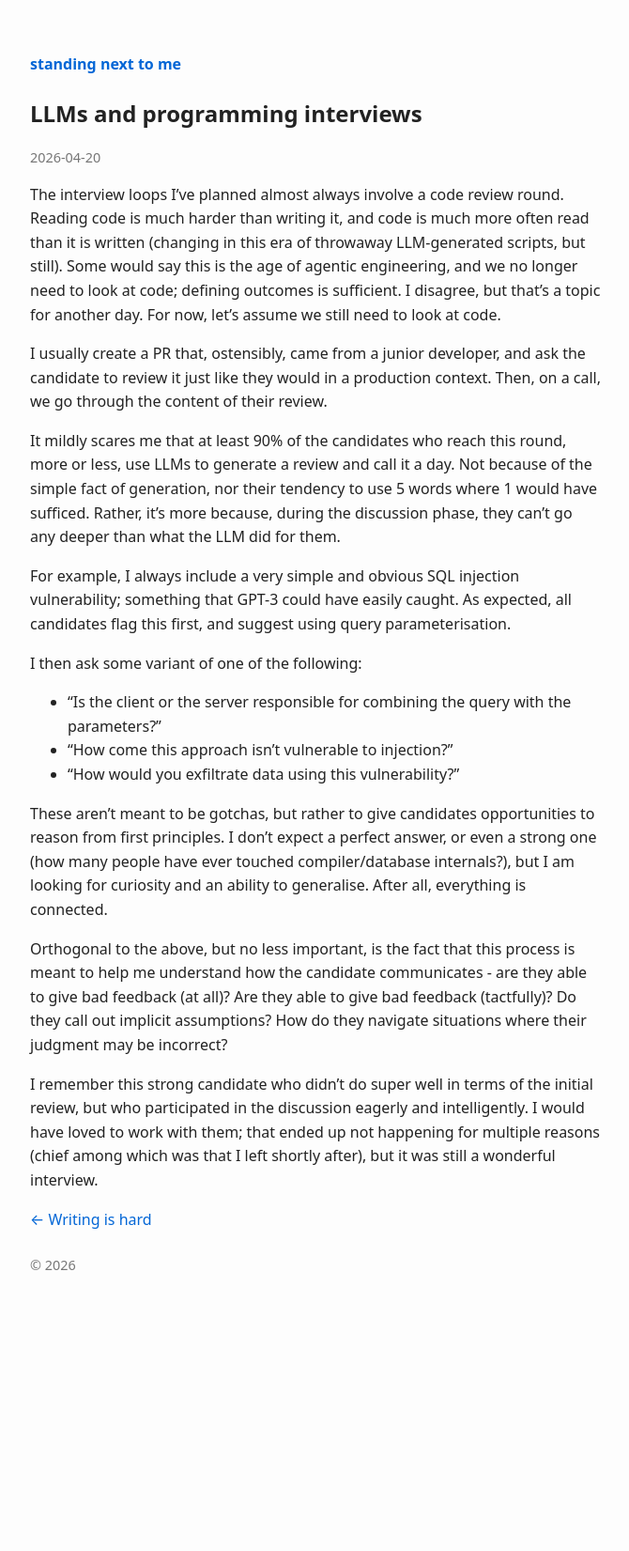
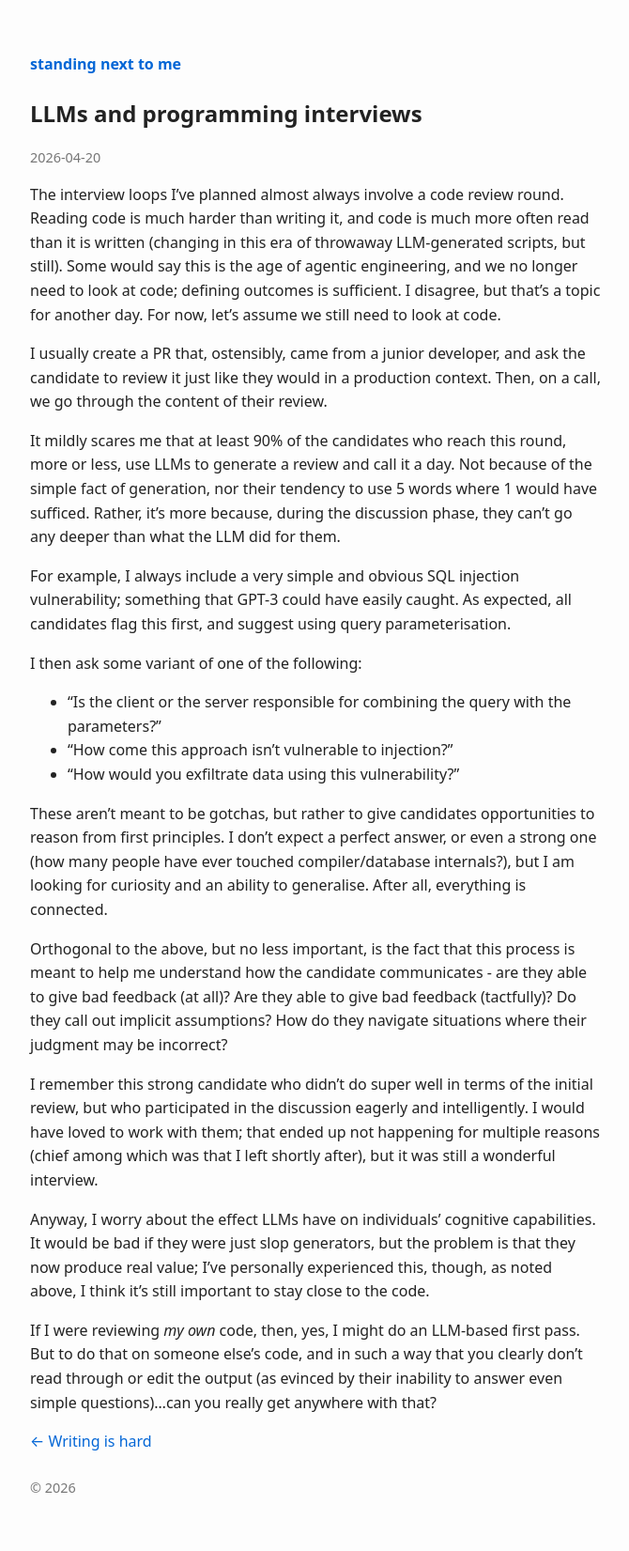
Before and after one commit to standingnexttome/standingnexttome.github.io, a Jekyll site: the page built from _posts/2026-04-20-llms-and-programming-interviews.md, in a window 1280 px wide. Shown: the whole page at 94% size, without its empty margins (304-974 px from the left). Built offline with Jekyll 4.4.1, drawn with Linux system fonts in a browser that asks for light colours; before the commit the page ends 1414 px from its top, so only the background shows below that.

Commit message:
Extend post

```diff
--- a/_posts/2026-04-20-llms-and-programming-interviews.md
+++ b/_posts/2026-04-20-llms-and-programming-interviews.md
@@ -22,3 +22,7 @@ These aren't meant to be gotchas, but rather to give candidates opportunities to
 Orthogonal to the above, but no less important, is the fact that this process is meant to help me understand how the candidate communicates - are they able to give bad feedback (at all)? Are they able to give bad feedback (tactfully)? Do they call out implicit assumptions? How do they navigate situations where their judgment may be incorrect?
 
 I remember this strong candidate who didn't do super well in terms of the initial review, but who participated in the discussion eagerly and intelligently. I would have loved to work with them; that ended up not happening for multiple reasons (chief among which was that I left shortly after), but it was still a wonderful interview.
+
+Anyway, I worry about the effect LLMs have on individuals' cognitive capabilities. It would be bad if they were just slop generators, but the problem is that they now produce real value; I've personally experienced this, though, as noted above, I think it's still important to stay close to the code.
+
+If I were reviewing _my own_ code, then, yes, I might do an LLM-based first pass. But to do that on someone else's code, and in such a way that you clearly don't read through or edit the output (as evinced by their inability to answer even simple questions)...can you really get anywhere with that?
```
